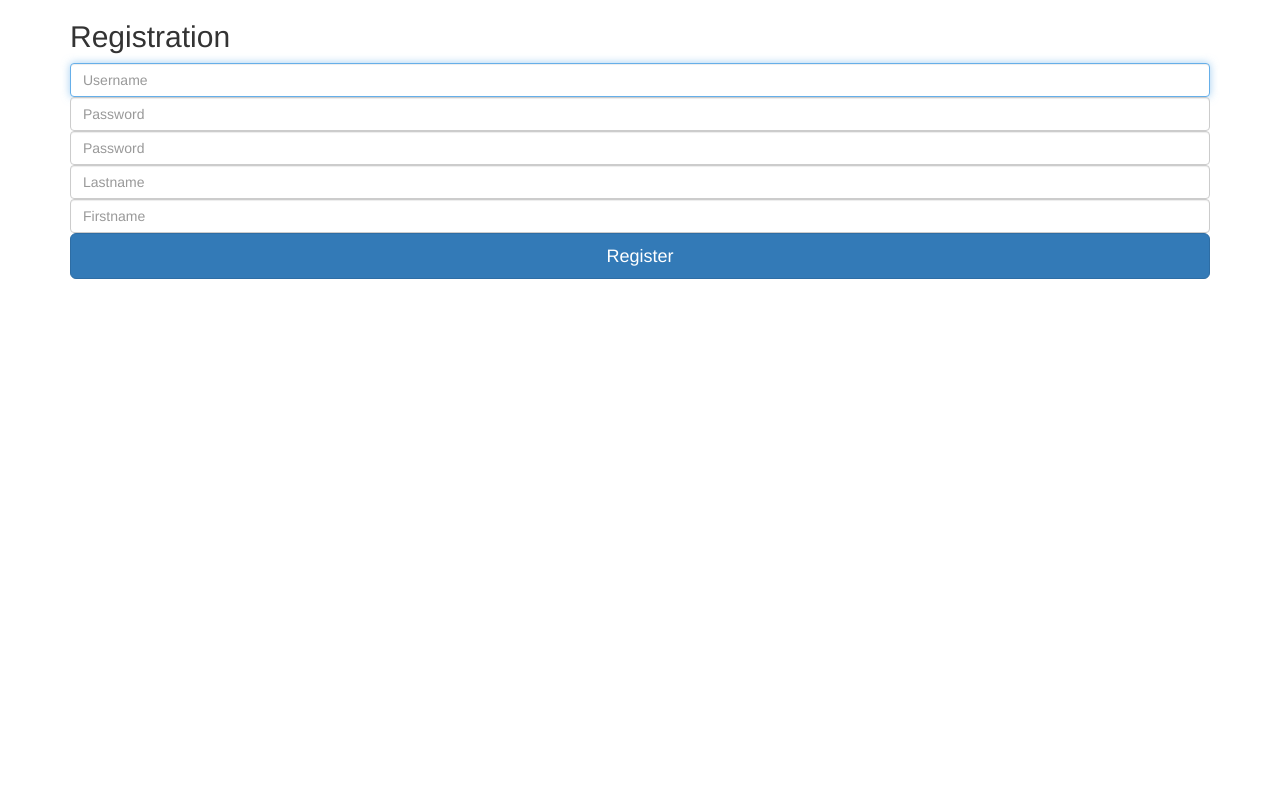
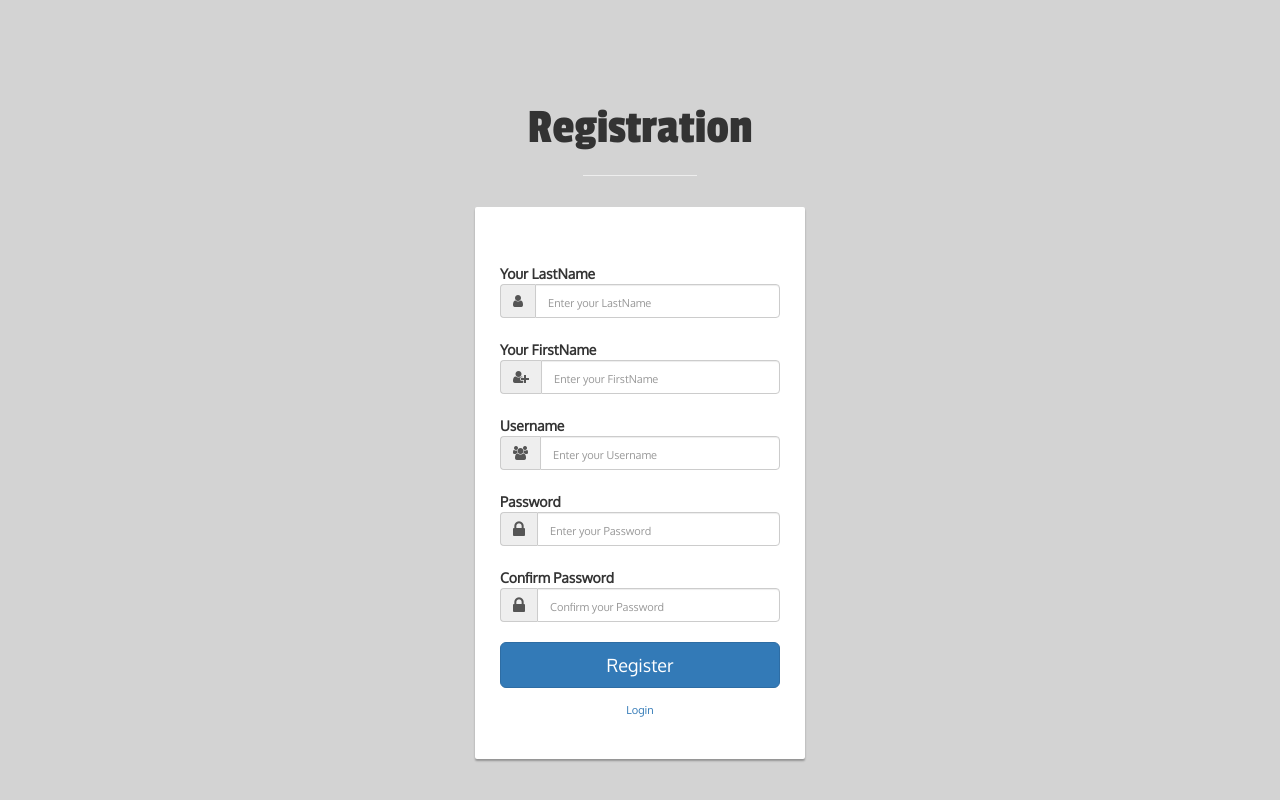
Before and after one commit to SilverCorvin/flask_simple_app, a Flask app: page /registration in a window 1280 px wide. Run offline with Flask 2, Linux system fonts and the light colour scheme; some libraries are stand-ins or nearby versions.

Commit message:
base.html was added. Templates were changed

```diff
--- /dev/null
+++ b/simple_app/templates/base.html
@@ -0,0 +1,37 @@
+<!DOCTYPE html>
+<html lang="en">
+    <head>
+    <meta charset="utf-8">
+    <meta http-equiv="X-UA-Compatible" content="IE=edge">
+    <meta name="viewport" content="width=device-width, initial-scale=1">
+    <link rel="icon" href="/static/img/favicon.png">
+
+    <title>SimpleApp | {% block title %}{% endblock %}</title>
+
+    <!-- Bootstrap core CSS -->
+    <link href="https://maxcdn.bootstrapcdn.com/bootstrap/3.3.7/css/bootstrap.min.css" rel="stylesheet">
+
+    <!-- Website CSS style -->
+    <link rel="stylesheet" type="text/css" href="{{ url_for('static', filename='css/main.css') }}">
+
+    <!-- Website Font style -->
+      <link rel="stylesheet" href="https://maxcdn.bootstrapcdn.com/font-awesome/4.6.1/css/font-awesome.min.css">
+
+    <!-- Google Fonts -->
+    <link href='https://fonts.googleapis.com/css?family=Passion+One' rel='stylesheet' type='text/css'>
+    <link href='https://fonts.googleapis.com/css?family=Oxygen' rel='stylesheet' type='text/css'>
+
+  </head>
+  <body>
+    <div class="container">
+    {% block content %}
+    {% endblock %}
+    </div>
+
+    <script
+        src="https://code.jquery.com/jquery-3.1.1.slim.min.js"
+        integrity="sha256-/SIrNqv8h6QGKDuNoLGA4iret+kyesCkHGzVUUV0shc="
+        crossorigin="anonymous"></script>
+    <script src="https://maxcdn.bootstrapcdn.com/bootstrap/3.3.7/js/bootstrap.min.js"></script>
+  </body>
+</html>
--- a/simple_app/templates/registration.html
+++ b/simple_app/templates/registration.html
@@ -1,60 +1,73 @@
-<!DOCTYPE html>
-<html lang="en">
-  <head>
-    <meta charset="utf-8">
-    <meta http-equiv="X-UA-Compatible" content="IE=edge">
-    <meta name="viewport" content="width=device-width, initial-scale=1">
-    <!-- The above 3 meta tags *must* come first in the head; any other head content must come *after* these tags -->
-    <meta name="description" content="">
-    <meta name="author" content="">
-    <!-- <link rel="icon" href="../../favicon.ico"> -->
+{% extends "base.html" %}
+{% block title %}Registration{% endblock %}
+{% block content %}
+      <div class="row main">
+        <div class="panel-heading">
+                 <div class="panel-title text-center">
+                    <h1 class="title">Registration</h1>
+                    <hr />
+                  </div>
+              </div>
+        <div class="main-login main-center">
+          <form class="form-horizontal" method="post" action="{{ url_for('registration') }}">
+            <p>{% if error %}{{ error }}{% endif %}</p>
+            <div class="form-group">
+              <label for="lastname" class="cols-sm-2 control-label">Your LastName</label>
+              <div class="cols-sm-10">
+                <div class="input-group">
+                  <span class="input-group-addon"><i class="fa fa-user fa" aria-hidden="true"></i></span>
+                  <input type="text" class="form-control" name="lastname" id="lastname"  placeholder="Enter your LastName" active required/>
+                </div>
+              </div>
+            </div>
 
-    <title>SimpleApp | Registration</title>
+            <div class="form-group">
+              <label for="firstname" class="cols-sm-2 control-label">Your FirstName</label>
+              <div class="cols-sm-10">
+                <div class="input-group">
+                  <span class="input-group-addon"><i class="fa fa-user-plus fa" aria-hidden="true"></i></span>
+                  <input type="text" class="form-control" name="firstname" id="firstname"  placeholder="Enter your FirstName" required/>
+                </div>
+              </div>
+            </div>
 
-    <!-- Bootstrap core CSS -->
-    <link href="https://maxcdn.bootstrapcdn.com/bootstrap/3.3.7/css/bootstrap.min.css" rel="stylesheet">
+            <div class="form-group">
+              <label for="username" class="cols-sm-2 control-label">Username</label>
+              <div class="cols-sm-10">
+                <div class="input-group">
+                  <span class="input-group-addon"><i class="fa fa-users fa" aria-hidden="true"></i></span>
+                  <input type="text" class="form-control" name="username" id="username"  placeholder="Enter your Username" required/>
+                </div>
+              </div>
+            </div>
 
-    <!-- IE10 viewport hack for Surface/desktop Windows 8 bug -->
-    <!-- <link href="../../assets/css/ie10-viewport-bug-workaround.css" rel="stylesheet"> -->
+            <div class="form-group">
+              <label for="password" class="cols-sm-2 control-label">Password</label>
+              <div class="cols-sm-10">
+                <div class="input-group">
+                  <span class="input-group-addon"><i class="fa fa-lock fa-lg" aria-hidden="true"></i></span>
+                  <input type="password" class="form-control" name="password" id="password"  placeholder="Enter your Password" required/>
+                </div>
+              </div>
+            </div>
 
-    <!-- Custom styles for this template -->
-    <link href="/static/css/signin.css" rel="stylesheet">
+            <div class="form-group">
+              <label for="password2" class="cols-sm-2 control-label">Confirm Password</label>
+              <div class="cols-sm-10">
+                <div class="input-group">
+                  <span class="input-group-addon"><i class="fa fa-lock fa-lg" aria-hidden="true"></i></span>
+                  <input type="password" class="form-control" name="password2" id="password2"  placeholder="Confirm your Password" required/>
+                </div>
+              </div>
+            </div>
 
-    <!-- Just for debugging purposes. Don't actually copy these 2 lines! -->
-    <!--[if lt IE 9]><script src="../../assets/js/ie8-responsive-file-warning.js"></script><![endif]-->
-    <!-- <script src="../../assets/js/ie-emulation-modes-warning.js"></script> -->
-
-    <!-- HTML5 shim and Respond.js for IE8 support of HTML5 elements and media queries -->
-    <!--[if lt IE 9]>
-      <script src="https://oss.maxcdn.com/html5shiv/3.7.3/html5shiv.min.js"></script>
-      <script src="https://oss.maxcdn.com/respond/1.4.2/respond.min.js"></script>
-    <![endif]-->
-  </head>
-
-  <body>
-
-    <div class="container">
-
-      <form class="form-signin" method="POST" action="/registration">
-        <h2 class="form-signin-heading">Registration</h2>
-        <p>{% if error %}{{error}}{% endif %}</p>
-        <label for="username" class="sr-only">Username</label>
-        <input type="text" id="username" name="username" class="form-control" placeholder="Username" required autofocus>
-        <label for="password" class="sr-only">Password</label>
-        <input type="password" id="password" name="password" class="form-control" placeholder="Password" required>
-        <label for="password2" class="sr-only">Re-Enter Password</label>
-        <input type="password2" id="password2" name="password2" class="form-control" placeholder="Password" required>
-        <label for="lastname" class="sr-only">Lastname</label>
-        <input type="lastname" id="lastname" name="lastname" class="form-control" placeholder="Lastname" required>
-        <label for="firstname" class="sr-only">Firstname</label>
-        <input type="firstname" id="firstname" name="firstname" class="form-control" placeholder="Firstname" required>
-        <button class="btn btn-lg btn-primary btn-block" type="submit">Register</button>
-      </form>
-
-    </div> <!-- /container -->
-
-
-    <!-- IE10 viewport hack for Surface/desktop Windows 8 bug -->
-    <!-- <script src="../../assets/js/ie10-viewport-bug-workaround.js"></script> -->
-  </body>
-</html>
+            <div class="form-group ">
+              <button type="submit" class="btn btn-primary btn-lg btn-block login-button">Register</button>
+            </div>
+            <div class="login-register">
+                    <a href="{{ url_for('login') }}">Login</a>
+                 </div>
+          </form>
+        </div>
+      </div>
+{% endblock %}
```
Also changed, not shown: simple_app/templates/login.html (+40 -57 lines).
